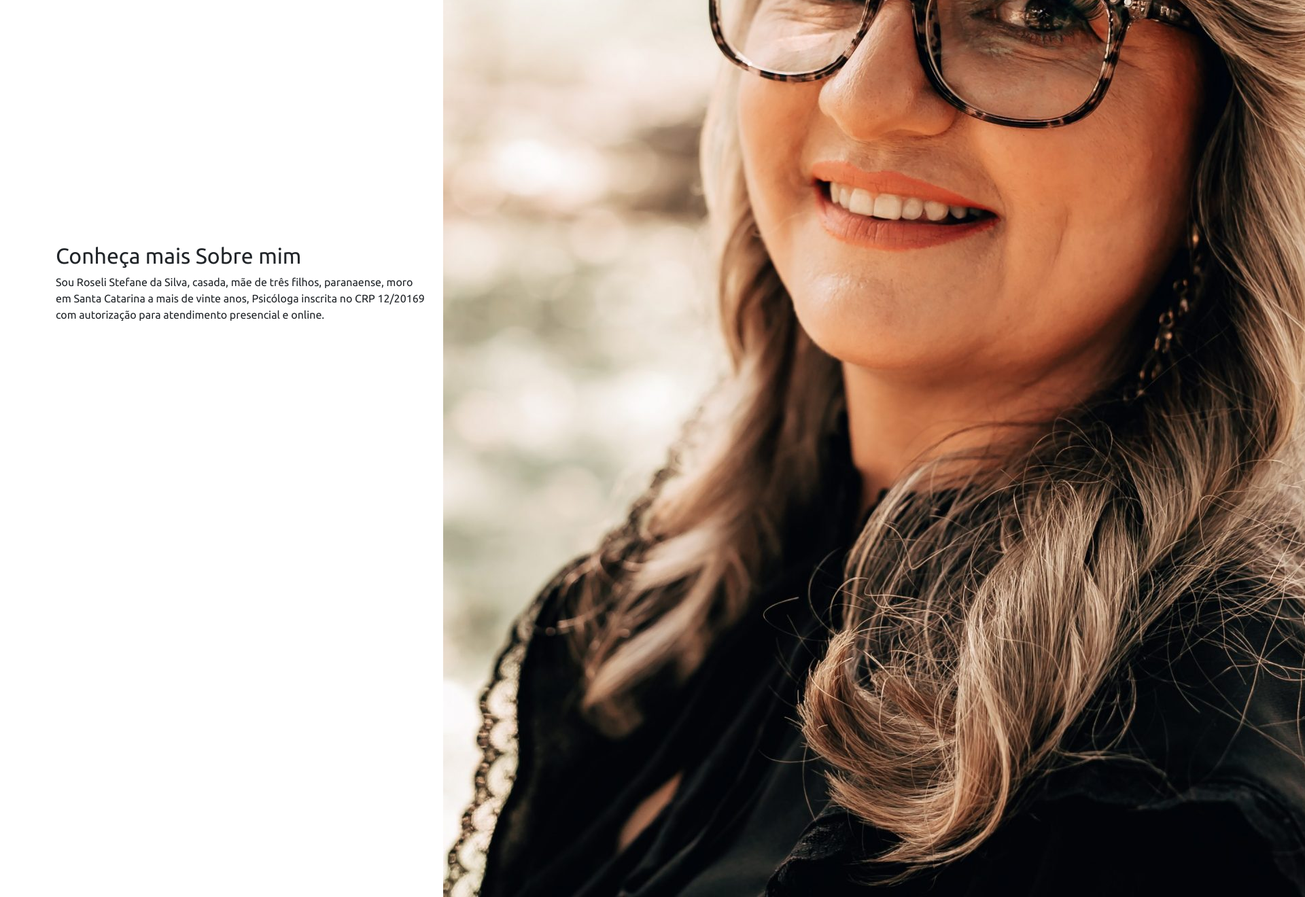
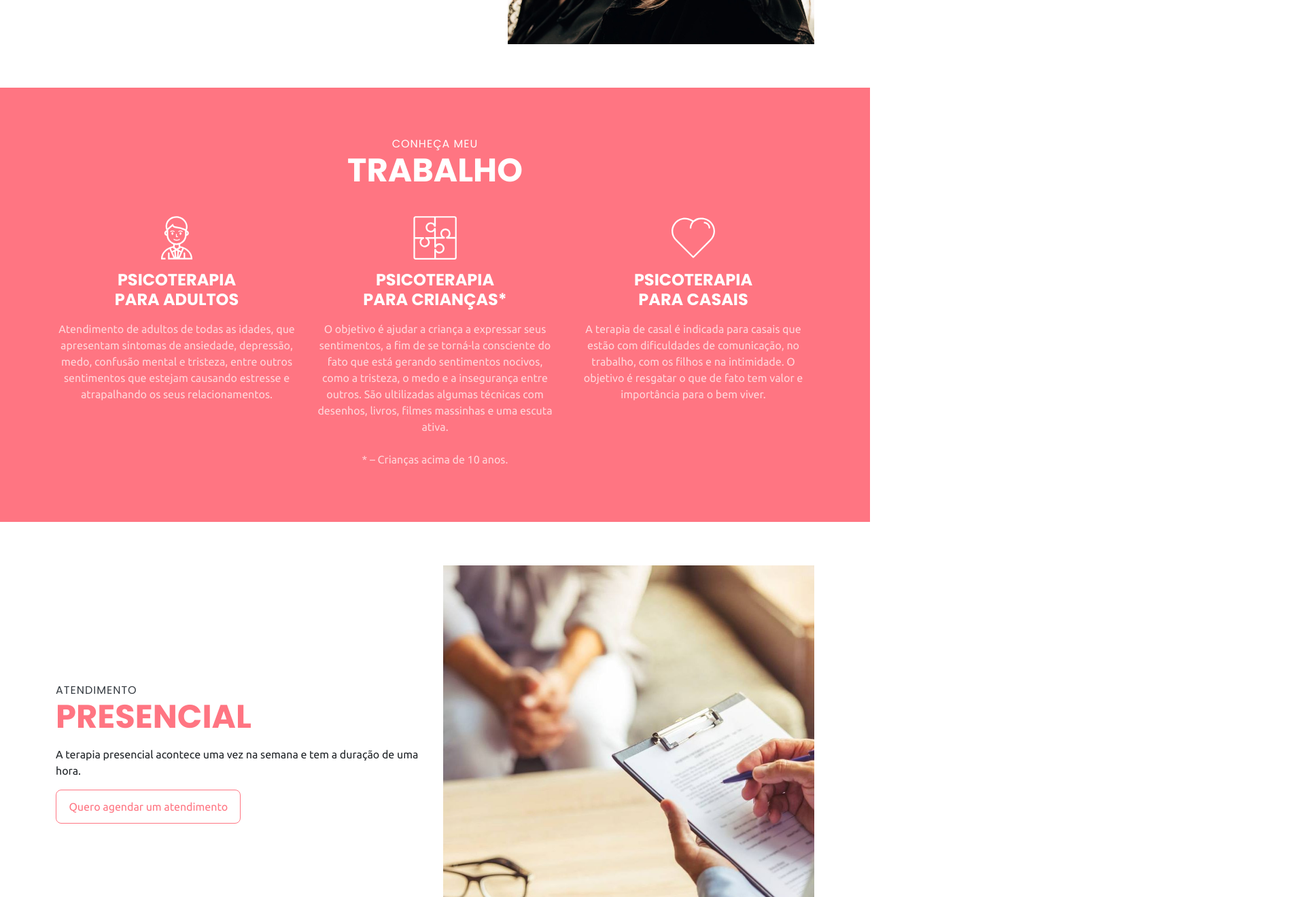
Before and after one commit to kakastefane/roselistefanepsi, a website: page index.html in a window 1280 px wide. Shown: the part 1480-2800 px from the top of the page at 68% size, 1920 px wide, since content can reach past the window. Drawn offline with Linux system fonts and the light colour scheme.

Commit message:
home done

```diff
--- a/app/scss/style.scss
+++ b/app/scss/style.scss
@@ -59,6 +59,139 @@ body {
     &:hover {
       color: $white;
       background-color: $primary-dark;
+    }
+  }
+}
+
+.aboutme {
+  padding: 4rem 0;
+
+  &-image {
+    width: 100%;
+  }
+
+  &-title {
+    margin: 0 0 1.5rem;
+    padding: 0;
+    font-size: 3rem;
+    font-family: Poppins, sans-serif;
+    font-weight: 700;
+    text-transform: uppercase;
+    display: flex;
+    flex-direction: column;
+    line-height: 80%;
+    align-items: flex-start;
+    color: $primary;
+
+    span {
+      font-size: 1rem;
+      font-weight: normal;
+      letter-spacing: 1px;
+      color: $gray-800;
+    }
+  }
+
+  p {
+    line-height: 150%;
+  }
+}
+
+.aboutwork {
+  padding: 4rem 0;
+  background-color: $primary;
+
+  &-title {
+    margin: 0 0 3rem;
+    padding: 0;
+    font-size: 3rem;
+    font-family: Poppins, sans-serif;
+    font-weight: 700;
+    text-transform: uppercase;
+    display: flex;
+    flex-direction: column;
+    line-height: 80%;
+    align-items: center;
+    text-align: center;
+    color: $white;
+
+    span {
+      font-size: 1rem;
+      font-weight: normal;
+      letter-spacing: 1px;
+      color: $white;
+    }
+  }
+
+  &-box {
+    display: flex;
+    flex-direction: column;
+    align-items: center;
+    text-align: center;
+    gap: 1rem;
+
+    .icon {
+      width: 4rem;
+      height: 4rem;
+      fill: $white;
+    }
+    .title {
+      margin: 0;
+      padding: 0;
+      color: $white;
+      font-family: Poppins, sans-serif;
+      text-transform: uppercase;
+      font-size: 1.5rem;
+      font-weight: bold;
+    }
+    .text {
+      line-height: 150%;
+      color: $white;
+      opacity: .7;
+    }
+  }
+}
+
+.modalities {
+  padding: 4rem 0;
+
+  .modality {
+
+    &-image {
+      width: 100%;
+    }
+    &-title {
+      margin: 0 0 1.5rem;
+      padding: 0;
+      font-size: 3rem;
+      font-family: Poppins, sans-serif;
+      font-weight: 700;
+      text-transform: uppercase;
+      display: flex;
+      flex-direction: column;
+      line-height: 80%;
+      align-items: flex-start;
+      color: $primary;
+
+      span {
+        font-size: 1rem;
+        font-weight: normal;
+        letter-spacing: 1px;
+        color: $gray-800;
+      }
+    }
+    &-button {
+      padding: .75rem 1.15rem;
+      border: 1px solid $primary;
+      border-radius: .5rem;
+      text-decoration: none;
+      color: $primary;
+      display: flex;
+      gap: .5rem;
+      transition: all .3s;
+      &:hover {
+        background-color: $primary;
+        color: $white;
+      }
     }
   }
 }
--- a/index.html
+++ b/index.html
@@ -22,7 +22,7 @@
         rel="stylesheet">
 
     <!-- CSS File -->
-    <link rel="stylesheet" href="dist/style.css?cb=1641325791156">
+    <link rel="stylesheet" href="dist/style.css?cb=1641385786947">
 </head>
 
 <body>
@@ -73,7 +73,7 @@
                             mais de vinte anos, Psicóloga inscrita no CRP 12/20169 com autorização para atendimento
                             presencial e online.</p>
                     </div>
-                    <div class="col-12 col-lg-6">
+                    <div class="col-12 col-lg-5 offset-lg-1">
                         <img class="aboutme-image" src="img/about.jpg" alt="Roseli Stefane">
                     </div>
                 </div>
@@ -159,11 +159,11 @@
         <!-- .aboutwork -->
 
         <section class="modalities">
-            <div class="cointainer">
-                <div class="modality">
+            <div class="container">
+                <div class="modality mb-5">
                     <div class="row align-items-center">
-                        <div class="col-12 col-lg-6">
-                            <h3 class="modality-title">Atendimento<br>Presencial</h3>
+                        <div class="col-12 col-lg-6 d-flex flex-column align-items-start">
+                            <h3 class="modality-title"><span>Atendimento </span>Presencial</h3>
                             <p class="modality-text">A terapia presencial acontece uma vez na semana e tem a duração de
                                 uma hora.</p>
                             <a href="#" title="Quero agendar um atendimento" class="modality-button">Quero agendar um
@@ -183,8 +183,8 @@
                             <img src="img/atendimento-presencial.jpg" alt="Atendimento presencial"
                                 class="modality-image">
                         </div>
-                        <div class="col-12 col-lg-6">
-                            <h3 class="modality-title">Atendimento<br>Online</h3>
+                        <div class="col-12 col-lg-6 d-flex flex-column align-items-start">
+                            <h3 class="modality-title"><span>Atendimento </span>Online</h3>
                             <p class="modality-text">O atendimento online é autorizado pelo Conselho de Psicologia,
                                 desde a publicação da Resolução CFP 011/2018, e feito uma vez na semana, com duração de
                                 uma hora, através de vídeo-chamada de WhatsApp ou pelo Zoom, respeitando o código de
@@ -261,7 +261,7 @@
     </div>
 
     <!-- JavaScript File -->
-    <script src="dist/all.js?cb=1641325791156"></script>
+    <script src="dist/all.js?cb=1641385786947"></script>
 </body>
 
 </html>
```
Also changed, not shown: dist/style.css, 1 other file.
